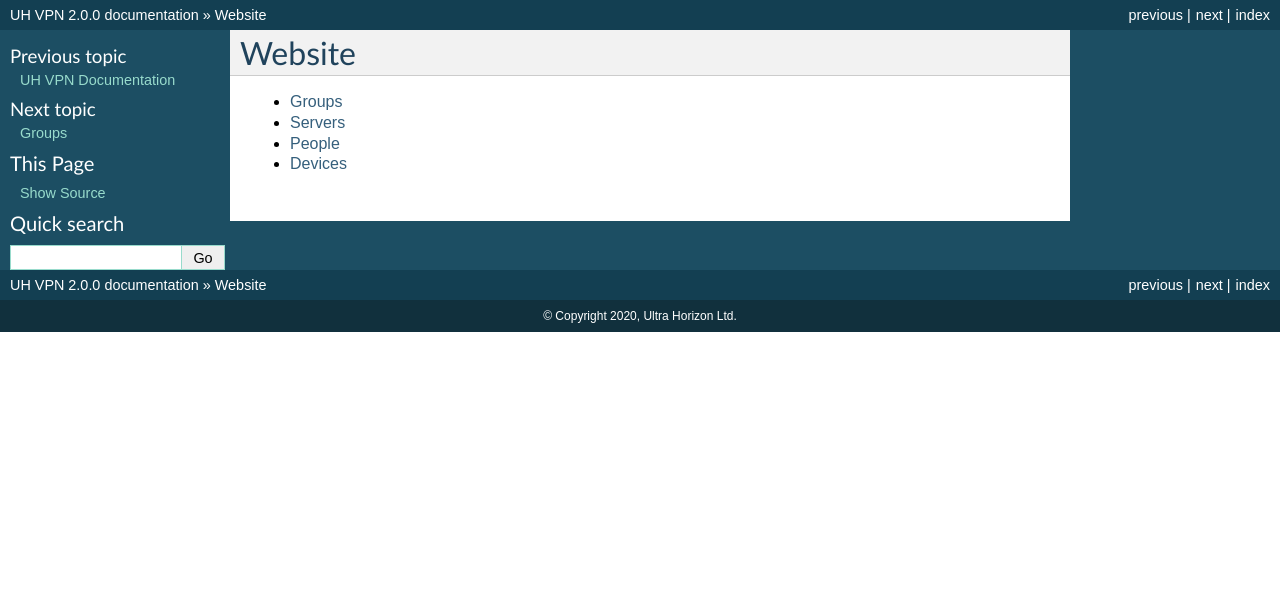
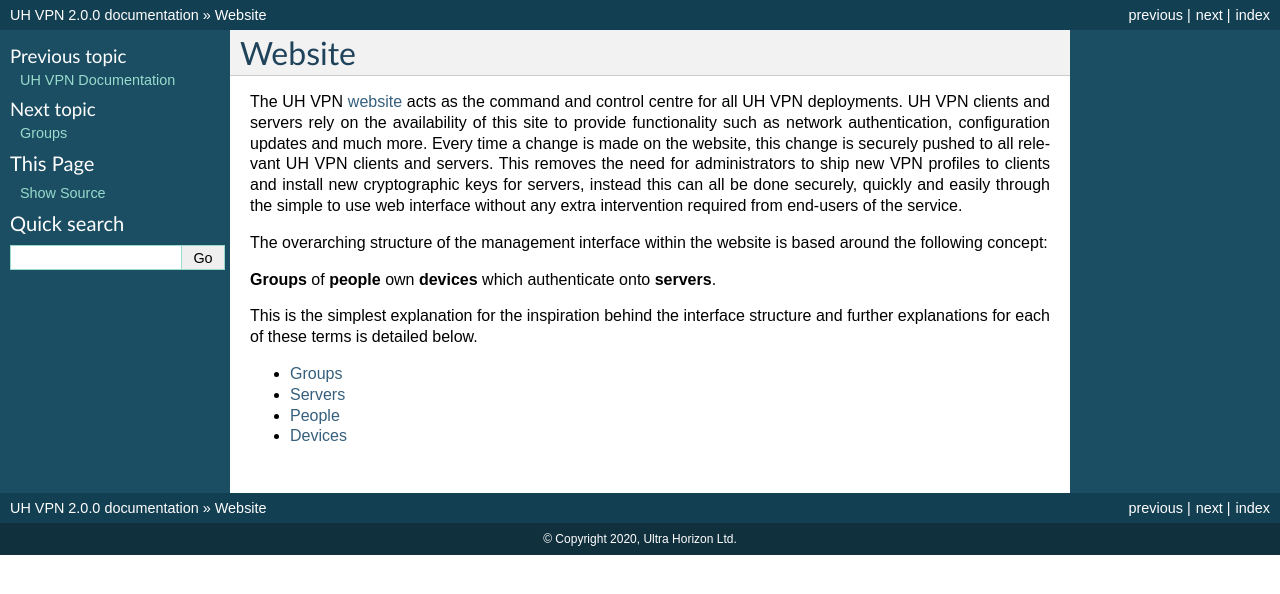
Before and after one commit to ultrahorizon/UH-VPN-Docs, a Sphinx documentation site: the page built from source/website/index.rst, in a window 1280 px wide. Shown: the top 594 px of the page. Built offline with Sphinx 7.4.7, drawn with Linux system fonts in a browser that asks for light colours.

Commit message:
Add website index

```diff
--- a/source/website/index.rst
+++ b/source/website/index.rst
@@ -1,6 +1,23 @@
 *******
 Website
 *******
+
+The UH VPN `website`_ acts as the command and control centre for all UH VPN deployments.
+UH VPN clients and servers rely on the availability of this site to provide functionality
+such as network authentication, configuration updates and much more. Every time a change is
+made on the website, this change is securely pushed to all relevant UH VPN clients and
+servers. This removes the need for administrators to ship new VPN profiles to clients
+and install new cryptographic keys for servers, instead this can all be done securely,
+quickly and easily through the simple to use web interface without any extra intervention
+required from end-users of the service.
+
+The overarching structure of the management interface within the website is based around
+the following concept:
+
+**Groups** of **people** own **devices** which authenticate onto **servers**.
+
+This is the simplest explanation for the inspiration behind the interface structure and
+further explanations for each of these terms is detailed below.
 
 ..  toctree::
     :maxdepth: 2
@@ -9,3 +26,6 @@
     servers/index
     people/index
     devices/index
+
+
+.. _website: https://uh-vpn.com
```
